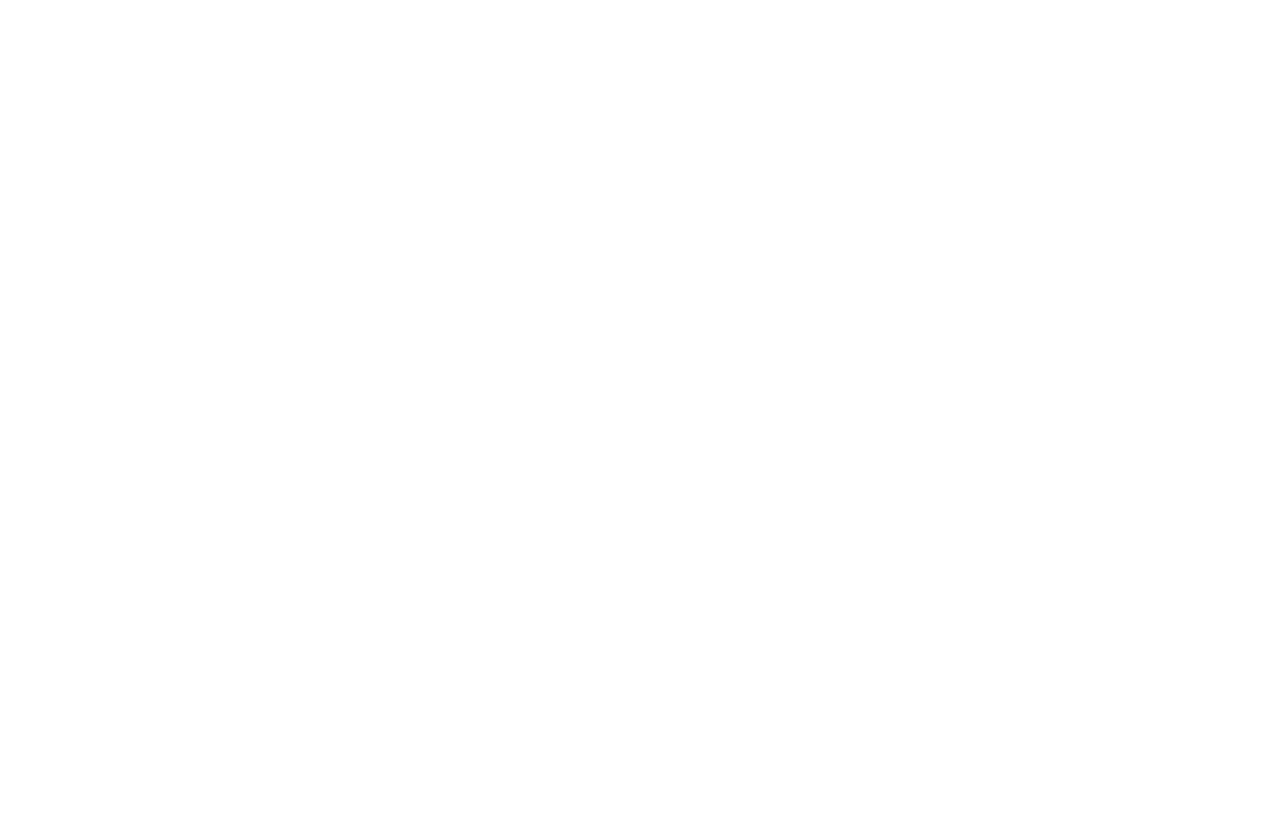
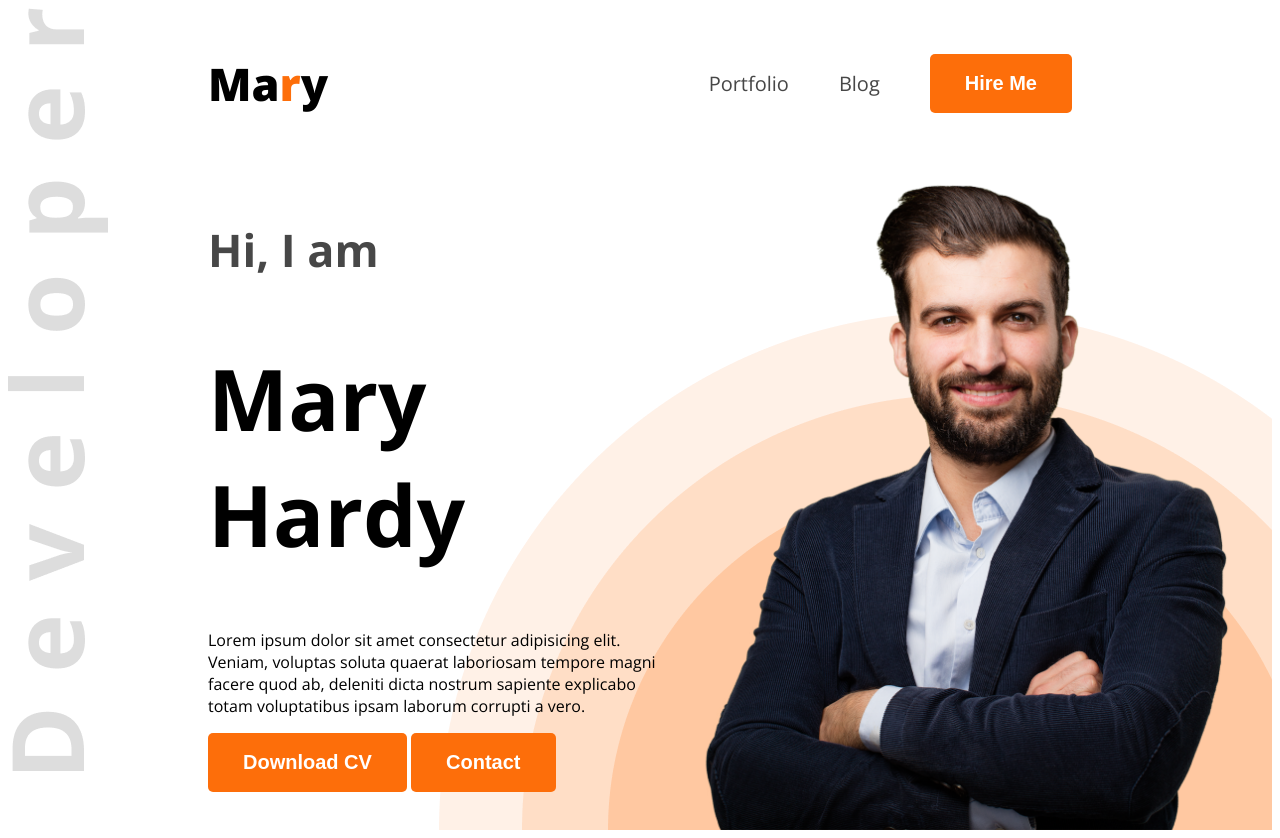
Before and after one commit to LishadWahid/web-dev-portfolio, a plain HTML site: page index.html in a window 1280 px wide. Before the commit the page ends 800 px from the top, so only its background shows below. Drawn offline with nearby package versions, Linux system fonts and the light colour scheme.

Commit message:
added all code

```diff
--- a/index.html
+++ b/index.html
@@ -1,14 +1,41 @@
 <!DOCTYPE html>
 <html lang="en">
+
 <head>
     <meta charset="UTF-8">
     <meta name="viewport" content="width=device-width, initial-scale=1.0">
     <title>Web Developer Portfolio</title>
+    <link rel="preconnect" href="https://fonts.googleapis.com">
+    <link rel="preconnect" href="https://fonts.gstatic.com" crossorigin>
+    <link href="https://fonts.googleapis.com/css2?family=Open+Sans:ital,wght@0,300..800;1,300..800&display=swap"
+        rel="stylesheet">
+    <link rel="stylesheet" href="style/portfolio.css">
 </head>
-<body>
-    <header>
 
+<body class="open-sans-normal">
+    <header class="header">
+        <nav>
+            <h3 class="nav-title">Ma<span class="text-primary">r</span>y</h3>
+            <ul>
+                <li><a class="dark-2" href="">Portfolio</a></li>
+                <li><a class="dark-2" href="">Blog</a></li>
+                <li><a href=""><button class="btn-primary">Hire Me</button></a></li>
+            </ul>
+        </nav>
+        <div class="banner">
+            <div class="banner-content">
+                <h4 class="banner-greetings dark-2">Hi, I am</h4>
+                <h1 class="banner-title">Mary Hardy</h1>
+                <p class="banner-description">Lorem ipsum dolor sit amet consectetur adipisicing elit. Veniam, voluptas
+                    soluta quaerat laboriosam tempore magni facere quod ab, deleniti dicta nostrum sapiente explicabo
+                    totam voluptatibus ipsam laborum corrupti a vero.</p>
+                <button class="btn-primary">Download CV</button>
+                <button class="btn-primary">Contact</button>
+            </div>
+            <img class="banner-portfolio-pic" src="./images/hardy.png" alt="">
+        </div>
     </header>
+
     <main>
 
     </main>
@@ -16,4 +43,5 @@
 
     </footer>
 </body>
+
 </html>
--- /dev/null
+++ b/style/portfolio.css
@@ -0,0 +1,75 @@
+
+/* Nav styles */
+nav{
+    display: flex;
+    align-items: center;
+    justify-content: space-between;
+    margin: 0 200px;
+}
+.nav-title{
+    font-weight: 800;
+    font-size: 45px;
+}
+.open-sans-normal{
+  font-family: "Open Sans", sans-serif;
+  font-optical-sizing: auto;
+  font-style: normal;
+  font-variation-settings:
+    "wdth" 100;
+}
+/* shared style */
+.text-primary{
+    color: #FD6E0A;
+}
+
+nav ul{
+    display: flex;
+    align-items: center;
+}
+nav ul li{
+    list-style: none;
+    margin-left: 50px;
+}
+nav li a{
+    text-decoration: none;
+    font-size: 20px;
+    color: black;
+}
+.dark-2{
+    color: #474747;
+}
+.btn-primary{
+    background-color: #FD6E0A;
+    font-weight: bold;
+    font-size: 20px;
+    color: white;
+    padding: 18px 35px;
+    border-radius: 5px;
+    border: none;
+}
+/* header styles */
+.header{
+    background-image: url(../images/developer.png), url(../images/header_bg.png);
+    background-repeat: no-repeat;
+    background-position: top left, bottom right;
+}
+/* banner styles */
+.banner{
+    display: flex;
+    justify-content: space-between;
+    margin: 0 35px 0 200px;
+}
+.banner-content{
+    max-width: 580px;
+}
+.banner-greetings{
+    font-size: 45px;
+    font-weight: 600px;
+}
+.banner-title{
+    font-weight: bold;
+    font-size: 85px;
+}
+.banner-portfolio-pic{
+    width: 580px;
+}
```
